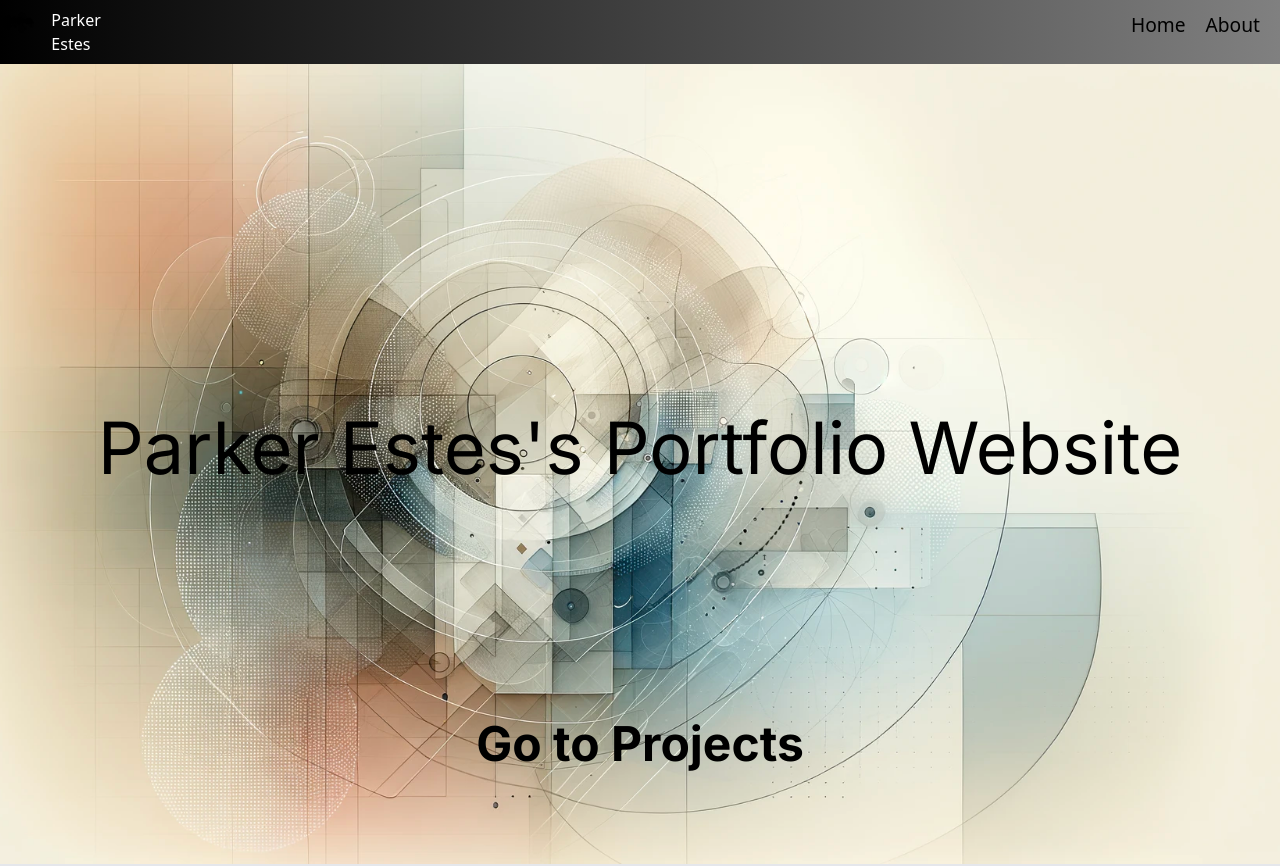
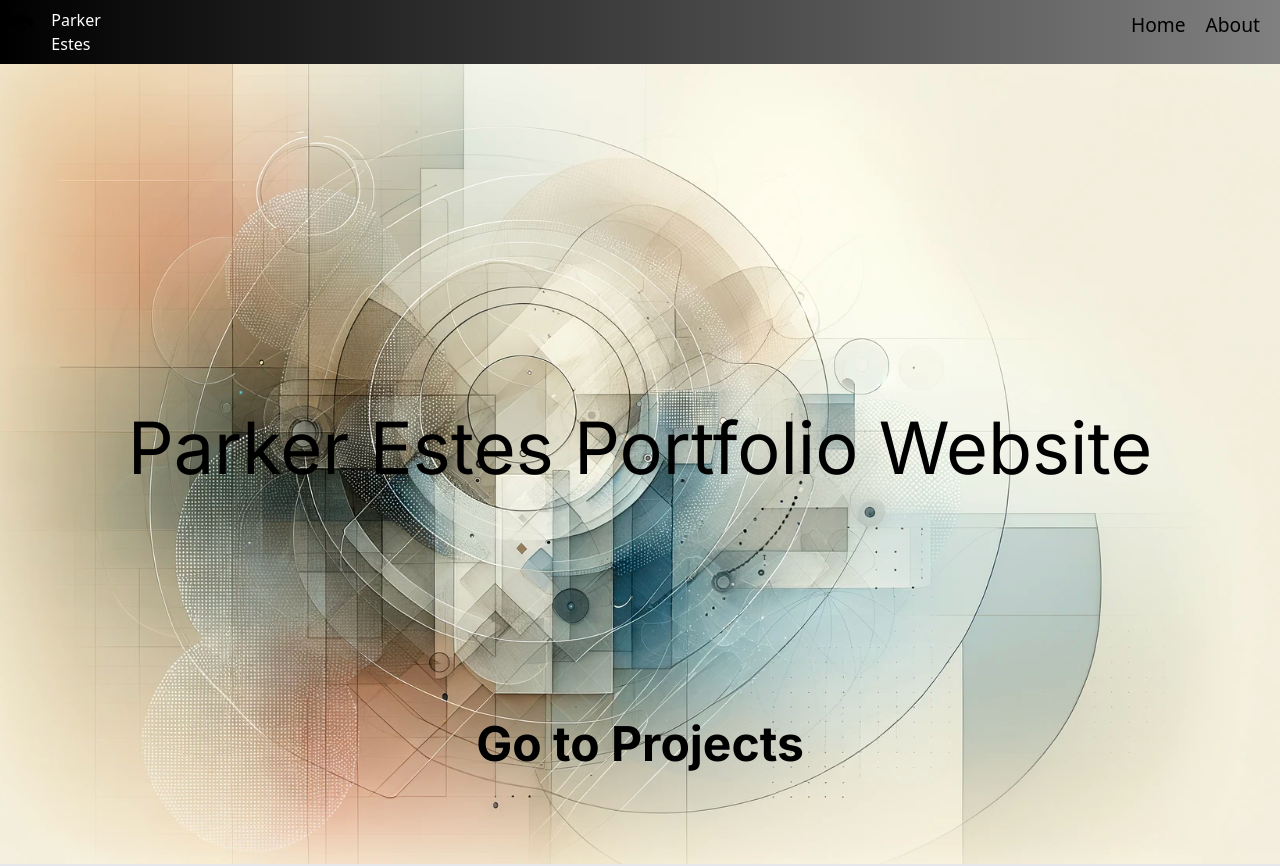
Before and after one commit to Reno117/site, a Next.js app: page / in a window 1280 px wide. Shown: the top 866 px of the page. Built offline with nearby package versions, Linux system fonts and the light colour scheme.

Commit message:
idek at this point

```diff
--- a/app/page.tsx
+++ b/app/page.tsx
@@ -18,7 +18,7 @@ export default function Home() {
         style={{ backgroundImage: 'url("/file-u4JUJf8Pjjecc5wl3D1xcq9C.png")' }}
       >
         <h1 className="text-7xl text-black mb-8 text-center">
-          Parker Estes's Portfolio Website
+          Parker Estes Portfolio Website
         </h1>
         <a
           href="#"
```
